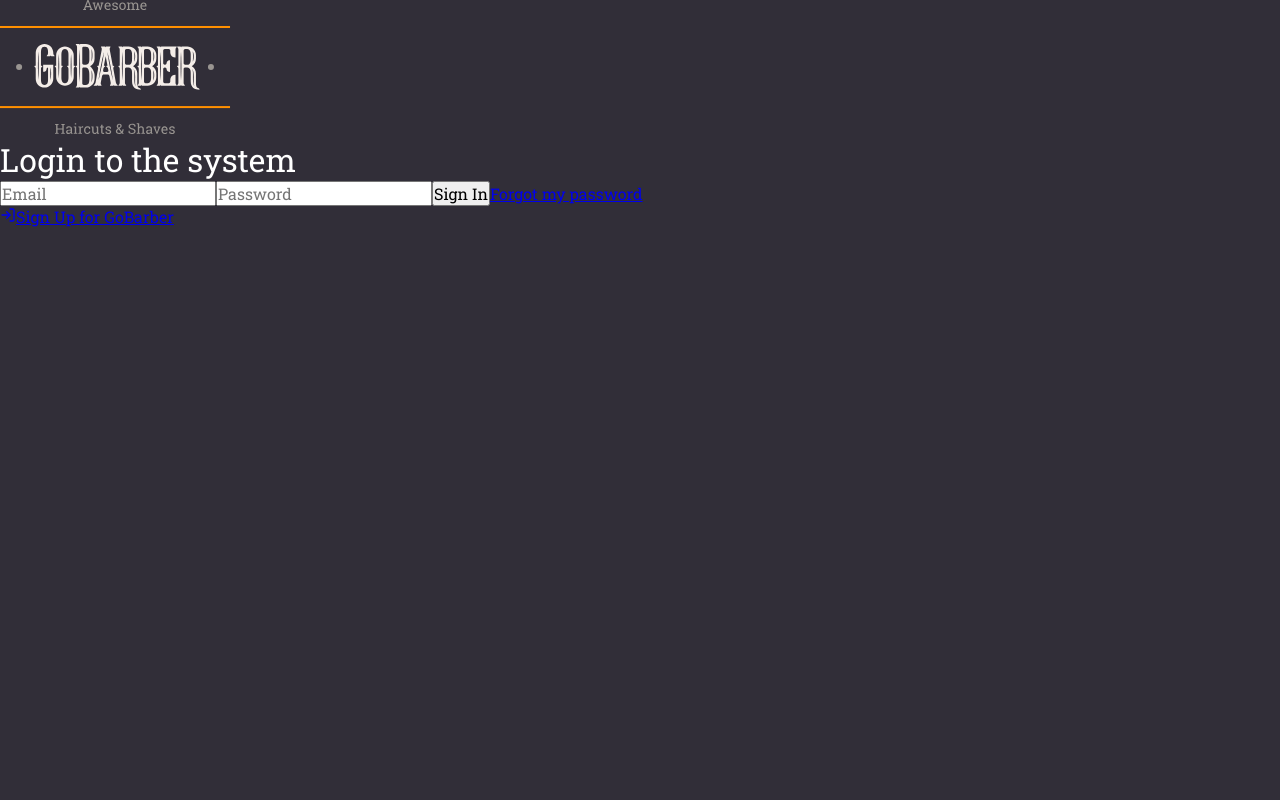
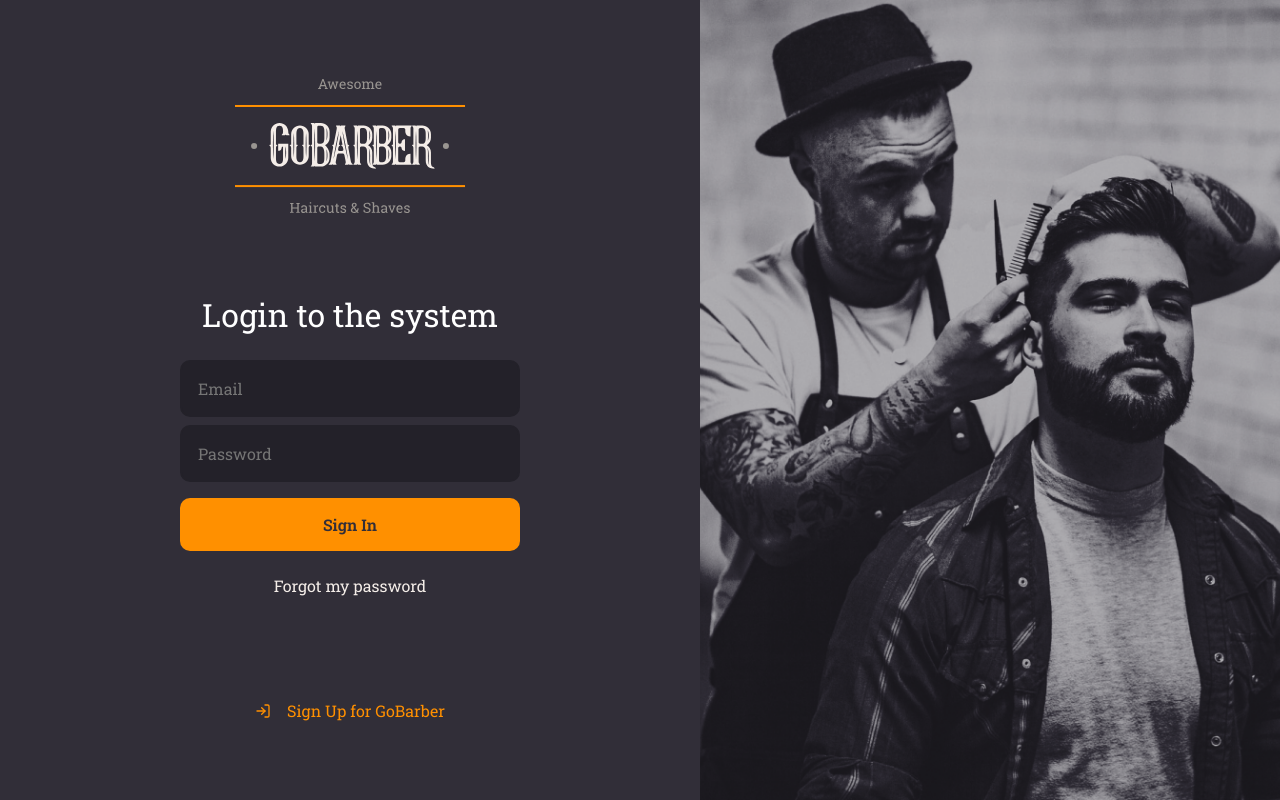
Before and after one commit to Schlickmann/gobarber-typescript-webapp, a React (Create React App) app: page / in a window 1280 px wide. Built offline with nearby package versions, Linux system fonts and the light colour scheme.

Commit message:
finished sign in page

```diff
--- a/package.json
+++ b/package.json
@@ -10,6 +10,7 @@
     "@types/node": "^12.0.0",
     "@types/react": "^16.9.0",
     "@types/react-dom": "^16.9.0",
+    "polished": "^3.6.3",
     "react": "^16.13.1",
     "react-dom": "^16.13.1",
     "react-icons": "^3.10.0",
--- a/src/pages/SignIn/styles.ts
+++ b/src/pages/SignIn/styles.ts
@@ -1,5 +1,94 @@
 import styled from 'styled-components';
+import { shade } from 'polished';
 
-export const Container = styled.div``;
-export const Content = styled.div``;
-export const Background = styled.img``;
+import sigInBg from '../../assets/sign-in-background.png';
+
+export const Container = styled.div`
+  display: flex;
+  align-items: stretch;
+  height: 100vh;
+`;
+
+export const Content = styled.div`
+  display: flex;
+  flex-direction: column;
+  align-items: center;
+  justify-content: center;
+  width: 100%;
+  max-width: 700px;
+
+  form {
+    margin: 80px 0;
+    text-align: center;
+    width: 340px;
+
+    h1 {
+      margin-bottom: 24px;
+    }
+
+    input {
+      background-color: #232129;
+      border-radius: 10px;
+      border: 2px solid #232129;
+      padding: 1rem;
+      width: 100%;
+
+      & + input {
+        margin-top: 0.5rem;
+      }
+    }
+
+    button {
+      background-color: #ff9000;
+      color: #322e38;
+      border-radius: 10px;
+      border: 0;
+      padding: 1rem;
+      width: 100%;
+      font-weight: 600;
+      margin-top: 1rem;
+      transition: background-color 0.2s;
+
+      &:hover {
+        background-color: ${shade(0.2, '#ff9000')};
+      }
+    }
+
+    a {
+      color: #f4ede8;
+      display: block;
+      margin-top: 24px;
+      text-decoration: none;
+      transition: color 0.2s;
+
+      &:hover {
+        color: ${shade(0.2, '#f4ede8')};
+      }
+    }
+  }
+
+  > a {
+    color: #ff9000;
+    display: block;
+    margin-top: 24px;
+    text-decoration: none;
+    transition: color 0.2s;
+
+    display: flex;
+    align-items: center;
+
+    &:hover {
+      color: ${shade(0.2, '#ff9000')};
+    }
+
+    svg {
+      margin-right: 1rem;
+    }
+  }
+`;
+
+export const Background = styled.div`
+  flex: 1;
+  background: url(${sigInBg}) no-repeat center;
+  background-size: cover;
+`;
```
Also changed, not shown: 1 other file (tests, documents, lock files or other folders).
